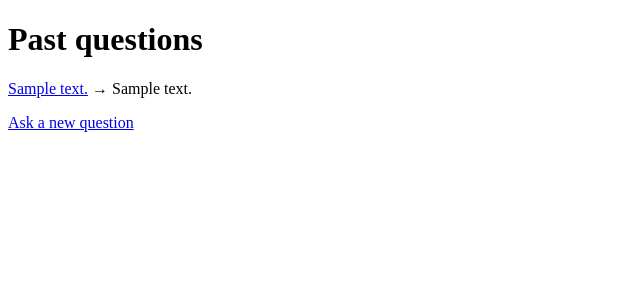
After one commit to elenazh0306/rails-stupid-coaching, a Rails app: page /questions in a window 1280 px wide. The commit adds this page. Shown: the top 300 px of the page, without its empty margins (0-640 px from the left). Run offline with Rails 7, Linux system fonts and the light colour scheme; tables that the repository leaves empty hold one stand-in row (values such as "Sample post"); some libraries are stand-ins or nearby versions; some web fonts are replaced.

Commit message:
crud for questions added, styling for chat with coach

```diff
--- a/app/controllers/questions_controller.rb
+++ b/app/controllers/questions_controller.rb
@@ -1,9 +1,29 @@
 class QuestionsController < ApplicationController
-  def ask
+  def index
+    @questions = Question.order(created_at: :desc)
   end
 
-  def answer
-    @question = params[:question].to_s.strip
-    @answer = Coach.reply_to(@question)
+  def new
+    @question = Question.new
   end
+
+  def create
+    @question = Question.new(question_params)
+    if @question.save
+      redirect_to @question
+    else
+      render :new, status: :unprocessable_entity
+    end
+  end
+
+  def show
+    @question = Question.find(params[:id])
+  end
+
+  private
+
+  def question_params
+    params.expect(question: [:content])
+  end
+
 end
--- /dev/null
+++ b/app/views/questions/index.html.erb
@@ -0,0 +1,10 @@
+<h1>Past questions</h1>
+
+<% @questions.each do |question| %>
+  <p>
+    <%= link_to question.content, question %>
+    → <%= question.answer %>
+  </p>
+<% end %>
+
+<%= link_to "Ask a new question", new_question_path %>
--- a/config/routes.rb
+++ b/config/routes.rb
@@ -1,5 +1,4 @@
 Rails.application.routes.draw do
-  root "questions#ask"
-  get "ask", to: "questions#ask"
-  get "answer", to: "questions#answer"
+  root "questions#new"
+  resources :questions, only: [:index, :new, :create, :show]
 end
```
Also changed, not shown: app/assets/stylesheets/application.css (+8 -8 lines), app/models/coach.rb (+2 -10 lines), app/models/question.rb (+16 -0 lines), app/views/questions/answer.html.erb (deleted, +0 -12 lines), app/views/questions/ask.html.erb (deleted, +0 -11 lines), app/views/questions/new.html.erb (added, +15 -0 lines), app/views/questions/show.html.erb (added, +13 -0 lines).
